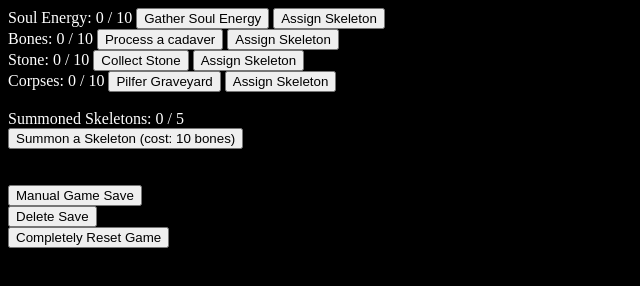
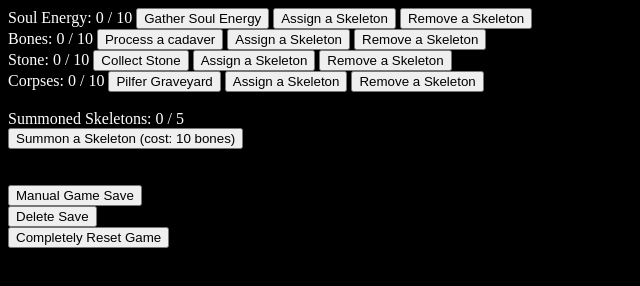
Before and after one commit to ScottWDeane/summoner-civilization, a plain HTML site: page index.html in a window 1280 px wide. Shown: the whole page, without its empty margins (0-640 px from the left). Drawn offline with Linux system fonts and the light colour scheme.

Commit message:
Update index.html
Add buttons for assigning skeletons to each resource.
Add buttons for removing skeletons from each resource.
Currently, these buttons only add or remove one skeleton at a time.

```diff
--- a/index.html
+++ b/index.html
@@ -12,25 +12,29 @@
     <div>
         Soul Energy: <span id="soulEnergy">0</span> / <span id="soulCap">10</span>
         <button id="gatherSoulEnergyButton" onClick="setGatherResource('soulEnergy')">Gather Soul Energy</button>
-        <button id="assignSkeletonToSoulEnergyCollection(1)">Assign Skeleton</button>
+        <button id="assignSkeletonToSoulEnergyCollection" onClick="assignSkeletonToResource('soulEnergy')">Assign a Skeleton</button>
+        <button id="removeSkeletonFromSoulEnergyHarvesting" onClick="removeSkeletonFromResource('soulEnergy')">Remove a Skeleton</button>
     </div>
 
     <div>
         Bones: <span id="bones">0</span> / <span id="bonesCap">10</span>
         <button id="gatherBonesButton" onClick="setGatherResource('bones')">Process a cadaver</button>
-        <button id="assignSkeletonToBonesCollection(1)">Assign Skeleton</button>
+        <button id="assignSkeletonToBonesCollection(1)" onClick="assignSkeletonToResource('bones')">Assign a Skeleton</button>
+        <button id="removeSkeletonFromBoneHarvesting" onClick="removeSkeletonFromResource('bones')">Remove a Skeleton</button>
     </div>
 
     <div>
         Stone: <span id="stone">0</span> / <span id="stoneCap">10</span>
         <button id="gatherStoneButton" onClick="setGatherResource('stone')">Collect Stone</button>
-        <button id="assignSkeletonToStoneCollection(1)">Assign Skeleton</button>
+        <button id="assignSkeletonToStoneCollection(1)" onClick="assignSkeletonToResource('stone')">Assign a Skeleton</button>
+        <button id="removeSkeletonFromStoneHarvesting" onClick="removeSkeletonFromResource('stone')">Remove a Skeleton</button>
     </div>
 
     <div>
         Corpses: <span id="corpses">0</span> / <span id="corpseCap">10</span>
         <button id="gatherCorpsesButton" onClick="setGatherResource('corpses')">Pilfer Graveyard</button>
-        <button id="assignSkeletonToCorpsesCollection(1)">Assign Skeleton</button>
+        <button id="assignSkeletonToCorpsesCollection(1)" onClick="assignSkeletonToResource('corpses')">Assign a Skeleton</button>
+        <button id="removeSkeletonFromCorpseHarvesting" onClick="removeSkeletonFromResource('corpses')">Remove a Skeleton</button>
     </div>
 
     <br>
```
